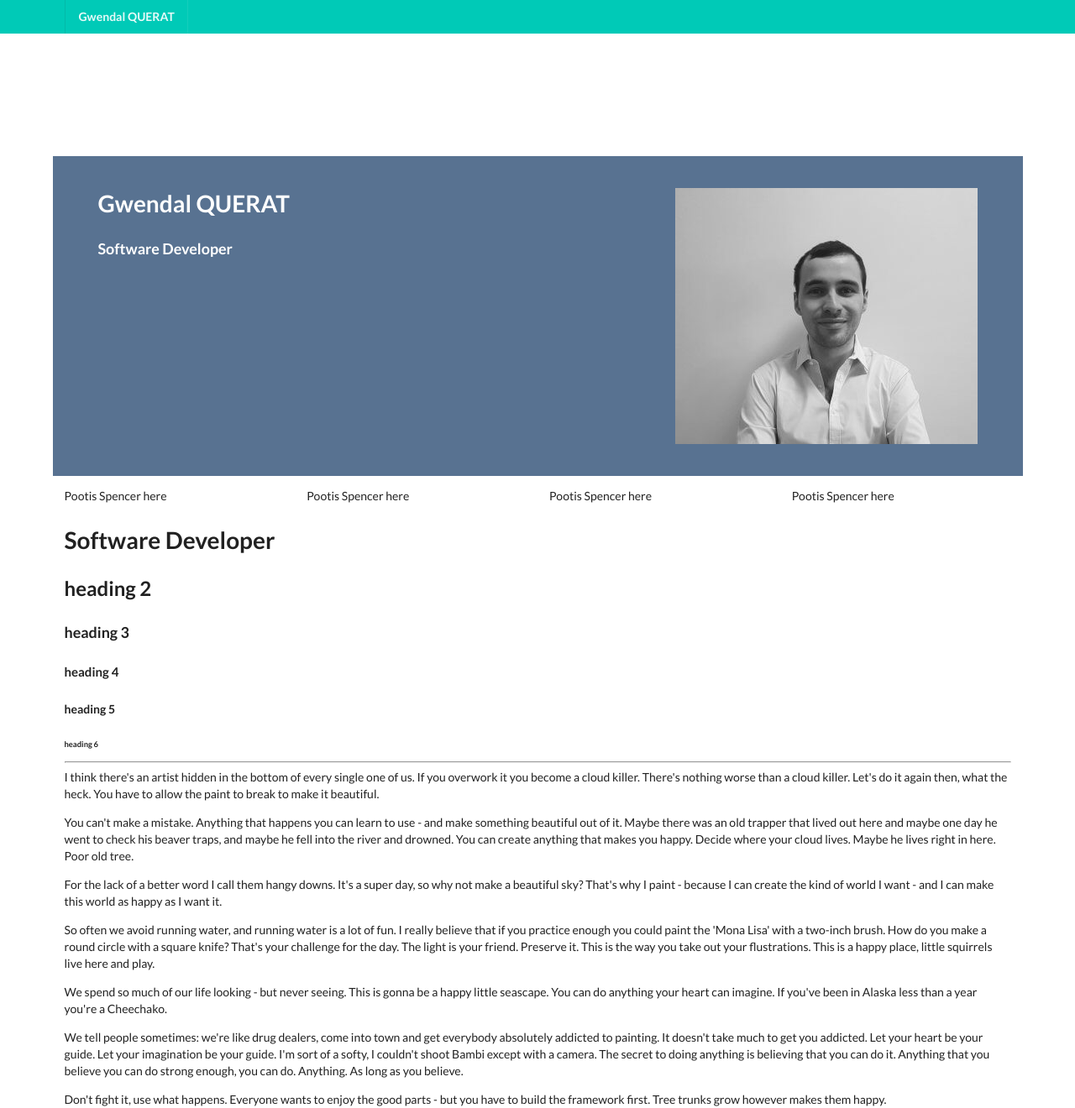
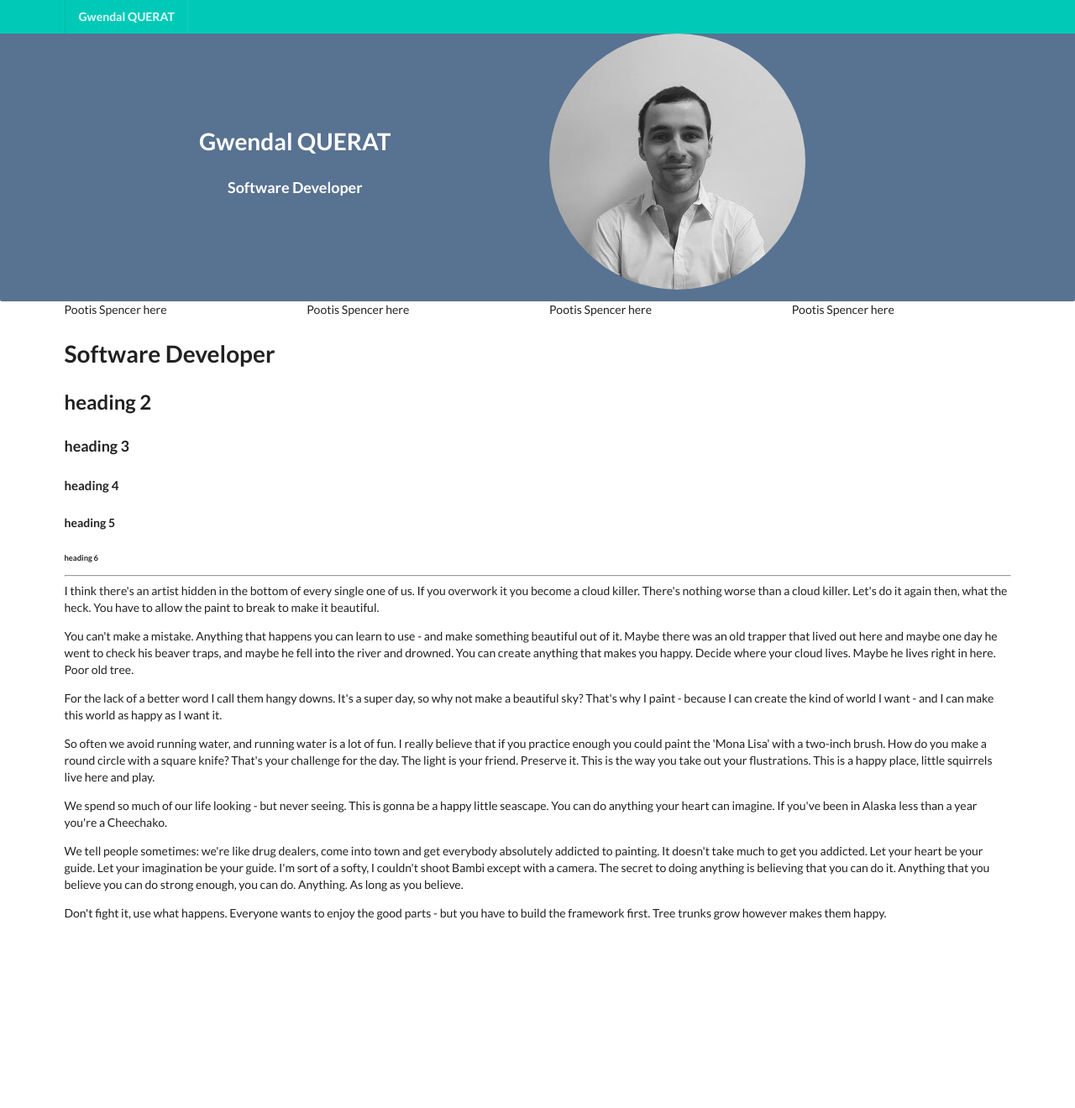
Before and after one commit to querat/gwendal.querat.pro, a PHP site: page / in a window 1280 px wide. Shown: the whole page at 84% size. After the commit the page ends 1096 px from the top, so only its background shows below. Run offline with PHP 8.4, Linux system fonts and the light colour scheme.

Commit message:
better header

```diff
--- a/index.html
+++ b/index.html
@@ -20,17 +20,23 @@
 </div>
 
 
+<!--<div  id="header" class="ui inverted menu">-->
+<div id=header class="ui container color2">
+    <div class="ui container">
+        <div class="ui grid middle aligned color2">
+            <div class="column eight wide center aligned">
+                <h1 class="title" style="color: white;">Gwendal QUERAT</h1>
+                <h3 class="title" style="color: white;">Software Developer</h3>
+            </div>
+            <div class="column eight wide>">
+                <img class="ui left aligned image circular" src="res/gwen.png"/>
+            </div>
+        </div>
+    </div>
+</div>
+<!--</div>-->
 
-<div class="ui container" style="margin-top: 25vh">
-    <header class="ui grid" id="header">
-        <div class="eight wide column">
-            <h1 class="title" style="color: white;">Gwendal QUERAT</h1>
-            <h3 class="title" style="color: white;">Software Developer</h3>
-        </div>
-        <div class="eight wide column">
-            <img class="ui right floated image" src="res/gwen.jpg"/>
-        </div>
-    </header>
+<div class="ui container">
 
     <div class="ui grid">
         <div class="four wide column">Pootis Spencer here</div>
--- a/style/cv.css
+++ b/style/cv.css
@@ -1,8 +1,9 @@
 #header {
+    margin-top:         40px;
+    border-radius:      2px;
+    width: 100vw;
+}
+
+.color2 {
     background-color:   #587291;
-    padding-top:            3vh;
-    padding-bottom:         3vh;
-    padding-left:           5vh;
-    padding-right:          5vh;
-
 }
```
Also changed, not shown: res/gwen.jpg (deleted), res/gwen.png (added).
